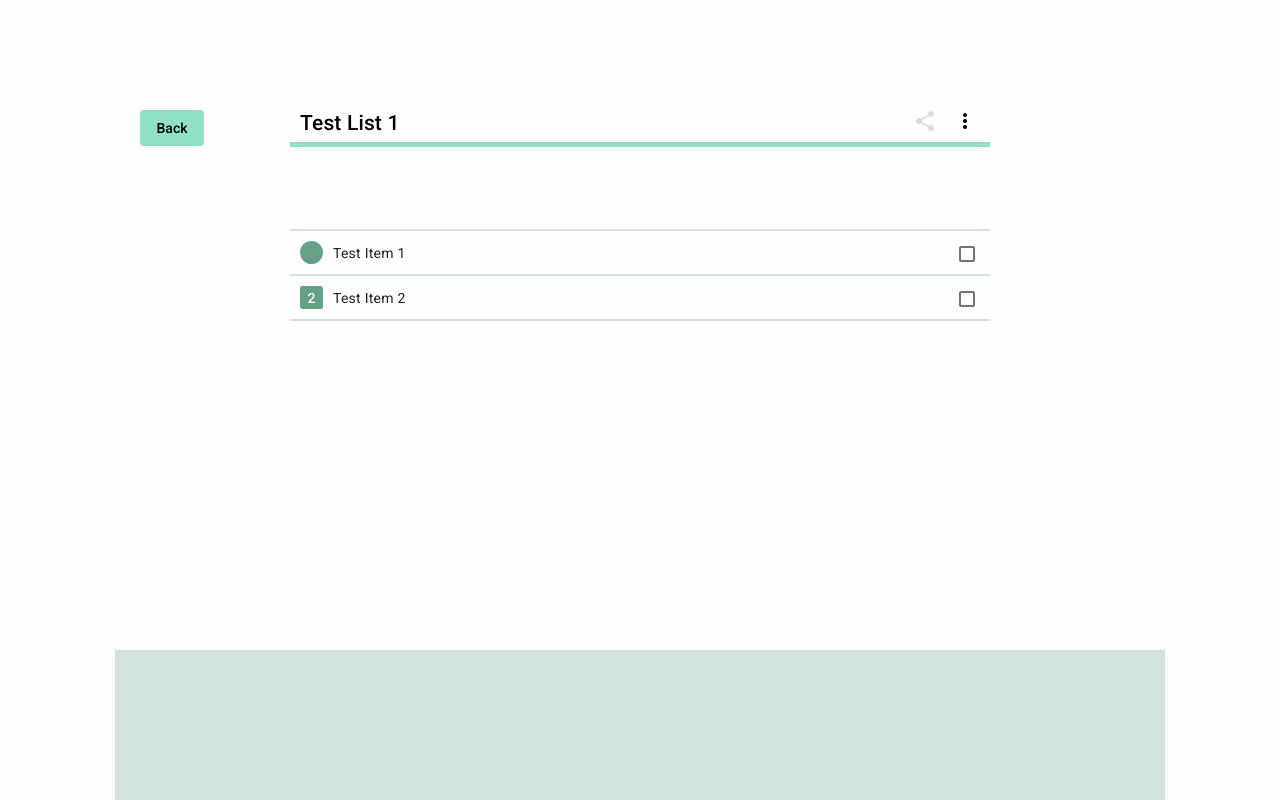
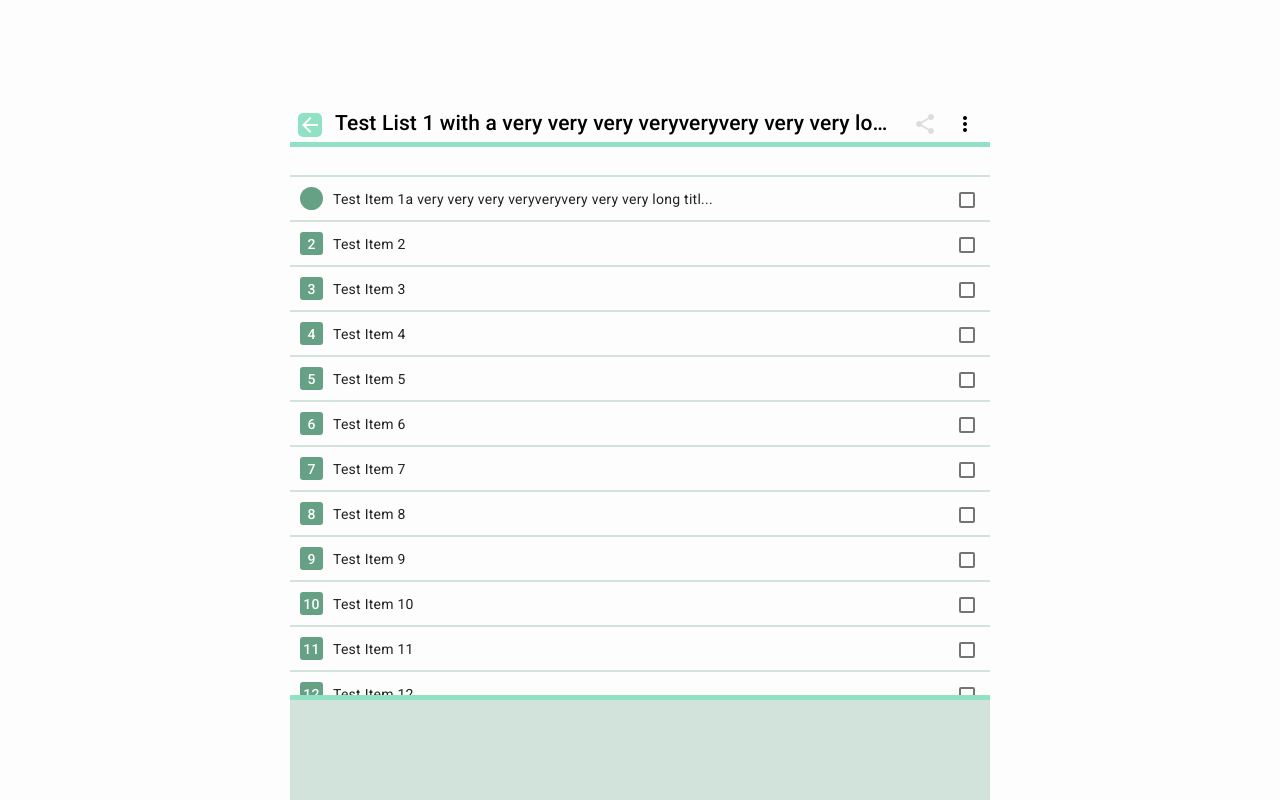
Before and after one commit to sandbxk/Dosma, an Angular app in the folder Frontend/: page /grocery-list/1 in a window 1280 px wide. Built offline with nearby package versions, Linux system fonts and the light colour scheme.

Commit message:
Hopefully final layout fixes

```diff
--- a/Frontend/src/app/components/grocery-list/grocery-list.component.html
+++ b/Frontend/src/app/components/grocery-list/grocery-list.component.html
@@ -1,13 +1,18 @@
 
 <div class="parentContainer">
-  <button mat-button class="backButton" (click)="navigateBack()">Back</button>
+
+
   <div class="titleContainer">
+
+    <button mat-icon-button class="backButton" (click)="navigateBack()">
+      <mat-icon class="back-icon"> arrow_back </mat-icon>
+    </button>
+
     <h2 class="title">
-    {{groceryList.title | truncate:64}}
+      {{groceryList.title}}
     </h2>
 
     <div class="listActionsContainer">
-
 
       <button [disabled]="true" mat-icon-button class="listActionBtn"  aria-label="Grocery list menu">
         <mat-icon>share</mat-icon>
@@ -18,6 +23,7 @@
               #t="matMenuTrigger" [class.opened]="t.menuOpen" aria-label="Item menu">
         <mat-icon>more_vert</mat-icon>
       </button>
+
       <mat-menu #listMenu="matMenu">
         <button mat-menu-item (click)="editListName()">
           <mat-icon>edit</mat-icon>
@@ -47,31 +53,11 @@
 
       <!-- MockCheckbox -->
       <mat-checkbox class="mockCheckbox"> </mat-checkbox>
+    </div>
+  </div>
 
-<!--
 
-    <button (click)="$event.stopPropagation();" mat-icon-button [matMenuTriggerFor]="menu"
-             class="menuButton" #t="matMenuTrigger" [class.opened]="t.menuOpen" aria-label="Item menu">
-      <mat-icon>more_vert</mat-icon>
-    </button>
-    <mat-menu #menu="matMenu">
-      <button mat-menu-item (click)="editItem(item)">
-        <mat-icon>edit</mat-icon>
-        <span>Edit name</span>
-      </button>
-      <button mat-menu-item (click)="duplicateItem(item)">
-        <mat-icon>content_copy</mat-icon>
-        <span>Duplicate</span>
-      </button>
-      <button mat-menu-item (click)="deleteItem(item)">
-        <mat-icon>delete</mat-icon>
-        <span class="deleteLbl">Delete</span>
-      </button>
-    </mat-menu>
-    -->
+  <app-item-creator class="testBox">
+  </app-item-creator>
 
 </div>
-</div>
-  <app-item-creator class="testBox">
-  </app-item-creator>
-</div>
--- a/Frontend/src/app/components/grocery-list/grocery-list.component.scss
+++ b/Frontend/src/app/components/grocery-list/grocery-list.component.scss
@@ -2,10 +2,11 @@
 @import "src/assets/themeVariables.scss";
 
 $width: 50em;
+$actionMenuHeight: 100px;
 
 .itemDnDContainer {
   width: $width;
-  max-width: 100%;
+  max-width: 95%;
   border: none;
   min-height: 200px;
   align-content: center;
@@ -18,8 +19,8 @@ $width: 50em;
   left: 50%;
   transform: translateX(-50%);
   height: available;
-  z-index: 1;
-  padding-bottom: 100px;
+  z-index: 2;
+  padding-bottom: $actionMenuHeight + 100px;
 }
 
 /*
@@ -74,11 +75,6 @@ Menu button on list item
   font-weight: 500;
 }
 
-.itemBox:hover > button
-{
-  opacity: 1;
-}
-
 .opened
 {
   opacity: 1;
@@ -111,9 +107,11 @@ Quantity box for indicating the quantity of an item
 .quantityIndicator{
   background: map.get($accent-colors, "main");
   color: $light-text;
-  border-radius: 10%;
+  border-radius: 3px;
   width: 23px;
   height: 23px;
+  min-width: 23px;
+  min-height: 23px;
   display: flex;
   align-items: center;
   justify-content: center;
@@ -126,13 +124,14 @@ Quantity box for indicating the quantity of an item
 
 .quantityIndicatorSingle{
   @extend .quantityIndicator;
-  border-radius: 50%;
+  border-radius: 30px;
   width: 23px;
   height: 23px;
 
 }
 
 .mockCheckbox {
+  padding-left: 20px;
   right: 15px;
   position: absolute;
 }
@@ -152,36 +151,42 @@ Quantity box for indicating the quantity of an item
   display: inline-block;
   position: fixed;
   width: $width;
-  max-width: 100%;
+  max-width: 95%;
   height: available;
-  padding-top: 100px;
   top: 0;
-  left: 50%;
-  transform: translateX(-50%);
-  z-index: 101;
-  padding-bottom: 2px;
+  z-index: 5;
   border-bottom: 5px solid map.get($primary-colors, "main");
   background-color: $light-background;
+  padding: 100px 0 2px;
+  margin-right: 0;
+  margin-left: 0;
+  white-space: initial;
+  text-overflow: ellipsis;
 }
 
 .title {
   position: absolute;
+  float: left;
+  left: 45px;
+  font-size: 1.5em;
   font-family: Roboto, serif;
-  margin-left: 10px;
+  translate: 0 7px;
   padding: 0;
-  font-size: 1.5em;
-  float: left;
-  translate: 0 7px;
+  display: inline;
+
+  max-width: 80%;
+  overflow: hidden;
+  white-space: nowrap;
+  text-overflow: ellipsis;
 }
-
 
 .listActionsContainer {
   display: flex;
   align-items: center;
   float: right;
   padding-right: 5px;
+  translate: 0 3px;
 }
-
 
 .listActionBtn {
   position: relative;
@@ -192,11 +197,11 @@ Quantity box for indicating the quantity of an item
 }
 
 .listActionBtn:hover {
-  color: map.get($primary-colors, "main");
+  color: map.get($primary-colors, "darker");
 }
 
 .listActionBtn:active {
-  color: map.get($primary-colors, "darker");
+  color: map.get($primary-colors, "main");
 }
 
 .listActionBtn:disabled {
@@ -205,19 +210,26 @@ Quantity box for indicating the quantity of an item
 
 .backButton {
   position: fixed;
-  top: 110px;
-  left: 50%;
-  transform: translate(-500px, 0);
-  margin: 0;
-  padding: 0;
-  background-color: map.get($primary-colors, "main");
+  background-color: transparent;
+  z-index: 110;
+  translate: 0 4px;
 }
 
-.backButton:hover {
+.back-icon {
+  height: 24px;
+  width: 24px;
+  font-size: 24px !important;
+  color: $light-primary-text;
+  background-color: map.get($primary-colors, "main");
+  border-radius: 5px;
+  transition: 0.3s;
+}
+
+.back-icon:hover {
   background-color: map.get($primary-colors, "darker");
 }
 
-.backButton:active {
+.back-icon:active  {
   background-color: map.get($primary-colors, "lighter");
 }
 
@@ -246,18 +258,13 @@ Quantity box for indicating the quantity of an item
 }
 
 .testBox {
+  width: $width;
+  max-width: 95%;
+  position: fixed;
+  bottom: 0;
+  z-index: 100;
+  margin: 0;
+  height: $actionMenuHeight;
   background-color: map.get($accent-colors, "lighter");
-  width: $width;
-  height: 150px;
-  position: absolute;
-  bottom: 0;
-  left: 50%;
-  transform: translate(-50%, 0);
-  z-index: 100;
-  display: flex;
-  align-items: center;
-  justify-content: center;
-  font-size: 1.5em;
-  font-weight: 500;
-  color: $dark-primary-text;
+  border-top: 5px solid map.get($primary-colors, "main");
 }
--- a/Frontend/src/app/components/user-grocery-list-overview/mockLists.ts
+++ b/Frontend/src/app/components/user-grocery-list-overview/mockLists.ts
@@ -132,5 +132,52 @@ export const MockLists: GroceryList[] =
             status: 1
           }
         ]
-      }
-    ];
+      },
+      {
+        id: 3,
+        title: "Test List 3",
+        items: [
+          {
+            id: 5,
+            title: "Test Item 5",
+            quantity: 5,
+            groceryListId: 3,
+            status: 1
+},
+          {
+            id: 6,
+            title: "Test Item 6",
+            quantity: 6,
+            groceryListId: 3,
+            status: 1
+
+          }]
+      },
+      {
+        id: 4,
+        title: "Test List 4",
+        items: [
+          {
+            id: 7,
+            title: "Test Item 7",
+            quantity: 7,
+            groceryListId: 4,
+            status: 1
+          }]
+
+      },
+    {
+      id: 4,
+      title: "Test List 4",
+      items: [
+        {
+          id: 7,
+          title: "Test Item 7",
+          quantity: 7,
+          groceryListId: 4,
+          status: 1
+        }]
+
+    }
+
+  ];
--- a/Frontend/src/app/components/user-grocery-list-overview/user-grocery-list-overview.component.html
+++ b/Frontend/src/app/components/user-grocery-list-overview/user-grocery-list-overview.component.html
@@ -1,10 +1,10 @@
 <div class="centered">
-
+<div class="parentContainer">
 <div  class="flexContainer"> <!--flex Container-->
 
 
   <mat-card (click)="newGroceryList()"  class="listCardButton"> <!--Card button for creating a new list-->
-    <mat-icon class="addListIcon">
+    <mat-icon>
       add
     </mat-icon>
   </mat-card>
@@ -56,3 +56,4 @@
   </div>
 </div>
 </div>
+</div>
--- a/Frontend/src/app/components/user-grocery-list-overview/user-grocery-list-overview.component.scss
+++ b/Frontend/src/app/components/user-grocery-list-overview/user-grocery-list-overview.component.scss
@@ -185,13 +185,24 @@ button.mat-menu-item:hover {
 }
 
 .centered {
-  position: fixed;
   top: 50%;
   left: 50%;
+  overflow-y: scroll;
+  max-width: 100%;
+  height: 100%;
+  position: relative;
+  display: flex;
+  flex-direction: column;
+  align-items: center;
+  justify-content: center;
   transform: translate(-50%, -50%);
-  overflow: auto;
-  overflow-y:scroll;
   max-height: 100%;
+}
+
+.parentContainer {
+  width: 70%;
+  height: 70%;
+  position: fixed;
 }
 
 .deleteLbl {
--- a/Frontend/src/app/components/user-grocery-list-overview/user-grocery-list-overview.component.ts
+++ b/Frontend/src/app/components/user-grocery-list-overview/user-grocery-list-overview.component.ts
@@ -67,7 +67,6 @@ export class UserGroceryListOverviewComponent implements OnInit {
 
   }
 
-//TODO redo colours, routing, menu styling
 
   newGroceryList() {
     let dialogueRef = this.dialog.open(CreateListDialogComponent);
--- a/Frontend/src/services/httpGroceryList.service.ts
+++ b/Frontend/src/services/httpGroceryList.service.ts
@@ -4,6 +4,7 @@ import {environment} from "../environments/environment";
 import {MatSnackBar} from "@angular/material/snack-bar";
 import {catchError} from "rxjs";
 import {GroceryList} from "../app/interfaces/GroceryList";
+import {MockLists} from "../app/components/user-grocery-list-overview/mockLists";
 
 export const axiosInstance =
    axios.create({
@@ -25,9 +26,6 @@ export class HttpGroceryListService {
   }
 
   constructor(private matSnackbar: MatSnackBar) {
-    //axiosInstance.defaults.headers.common['Access-Control-Allow-Origin'] = `*`;
-    //axiosInstance.defaults.headers.post['Content-Type'] = `application/json`;
-
     axiosInstance.interceptors.response.use(
       response => {
         if(response.status==201) {
@@ -73,32 +71,12 @@ export class HttpGroceryListService {
   }
 
   async deleteList(groceryList: GroceryList) {
-    console.log(groceryList);
     const httpsResult = await axiosInstance.delete(`GroceryList/${groceryList.id}`, { data: groceryList });
     return httpsResult.data;
   }
 
   async getListById(routeId: number) {
     //TODO
-    return {
-      id: 1,
-      title: "Test List 1",
-      items: [
-        {
-          id: 1,
-          title: "Test Item 1",
-          quantity: 1,
-          groceryListId: 1,
-          status: 1
-        },
-        {
-          id: 2,
-          title: "Test Item 2",
-          quantity: 2,
-          groceryListId: 1,
-          status: 1
-        }
-      ]
-    };
+    return MockLists[0];
   }
 }
--- a/Frontend/src/styles.scss
+++ b/Frontend/src/styles.scss
@@ -10,7 +10,6 @@ html, body { height: 100%; }
 body {
   margin: 0;
   font-family: Roboto, "Helvetica Neue", sans-serif;
-  overflow-y: scroll;
   background: $light-background;
 }
 
@@ -18,6 +17,7 @@ body {
 /* width */
 ::-webkit-scrollbar {
   width: 12px;
+  z-index: 101;
 }
 
 /* Track */
@@ -25,12 +25,14 @@ body {
   box-shadow: inset 0 0 5px rgba(255, 255, 255, 0);
   border-radius: 10px;
   background: transparent;
+  z-index: 100;
 }
 
 /* Handle */
 ::-webkit-scrollbar-thumb {
   background: #a8a8a8;
   border-radius: 10px;
+  z-index: 102;
 }
 
 /* Handle on hover */
```
Also changed, not shown: Frontend/src/app/components/grocery-list/grocery-list.component.ts (+12 -5 lines). Lines whose indentation alone changed are shown as unchanged.
